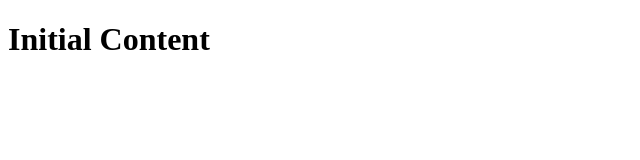
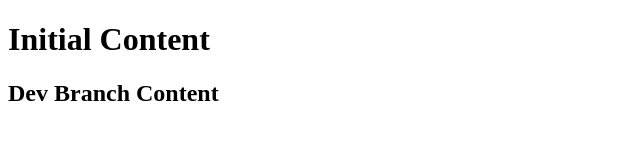
Before and after one commit to isiagi/conflict, a plain HTML site: page index.html in a window 1280 px wide. Shown: the whole page, without its empty margins (0-640 px from the left). Drawn offline with Linux system fonts and the light colour scheme.

Commit message:
chore: Add dev changes

```diff
--- a/index.html
+++ b/index.html
@@ -7,5 +7,6 @@
   </head>
   <body>
     <h1>Initial Content</h1>
+    <h2>Dev Branch Content</h2>
   </body>
 </html>
```
